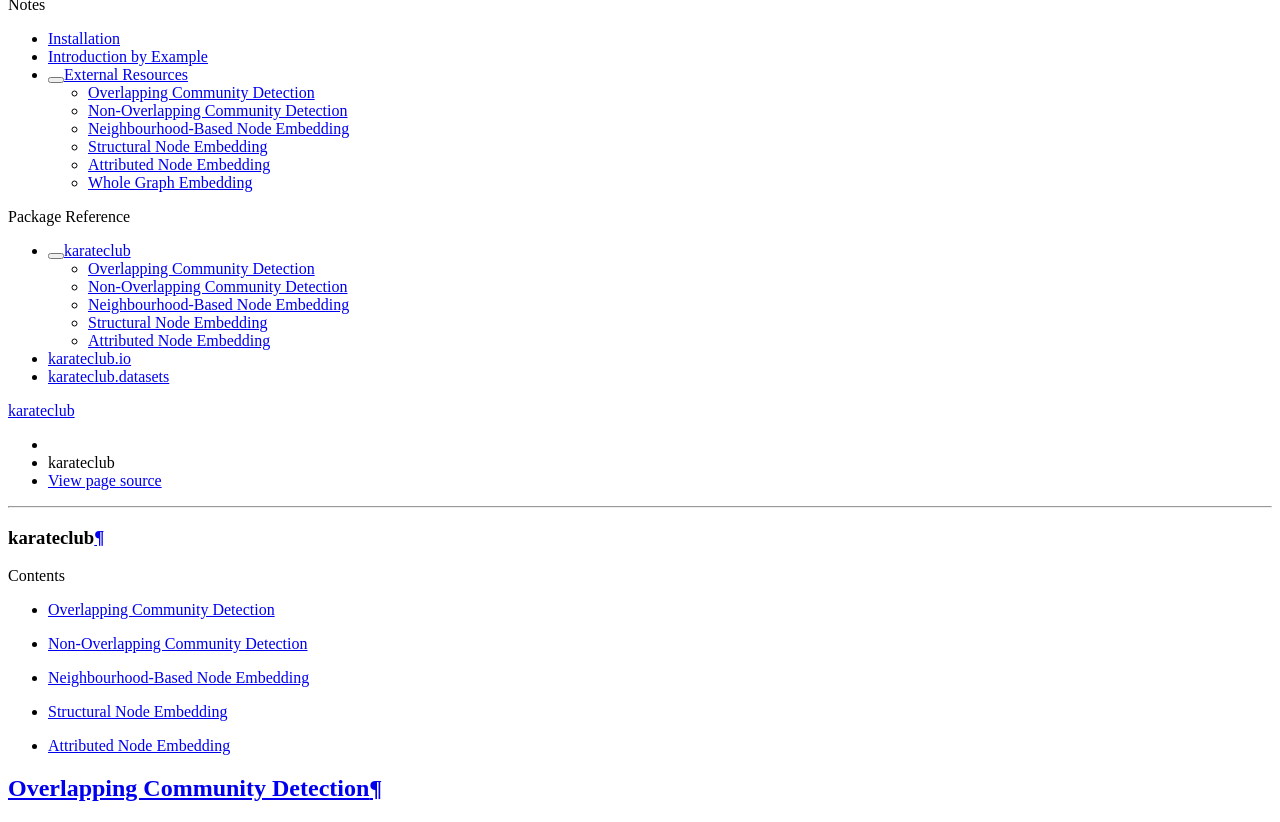
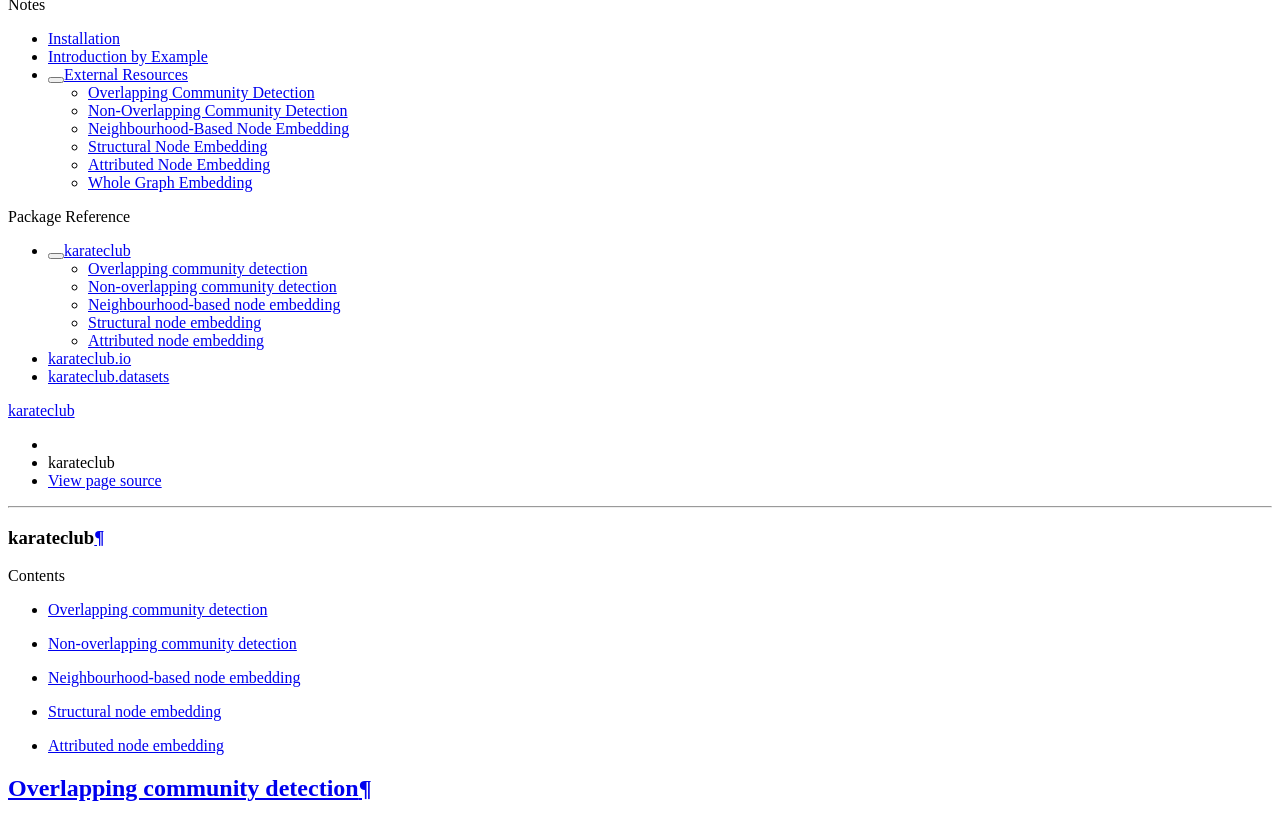
Before and after one commit to benedekrozemberczki/karateclub, a Sphinx documentation site: the page built from docs/source/modules/root.rst, in a window 1280 px wide and 1400 px high, scrolled down 417 px. Shown: the top 822 px of the window. Built offline with Sphinx 7.4.7 and the Read the Docs theme 2.0.0, drawn with Linux system fonts in a browser that asks for light colours; pages that are not in the unit, such as notebooks, are missing from menus; some of the changed text lies outside the part shown; grey boxes are pictures that could not be loaded.

Commit message:
Capitals fix.

```diff
--- a/docs/source/modules/root.rst
+++ b/docs/source/modules/root.rst
@@ -4,7 +4,7 @@ karateclub
 .. contents:: Contents
     :local:
 
-Overlapping Community Detection
+Overlapping community detection
 --------------------
 
 .. automodule:: karateclub.community_detection.overlapping.ego_splitter
@@ -27,7 +27,7 @@ Overlapping Community Detection
     :members:
     :undoc-members:
 
-Non-Overlapping Community Detection
+Non-overlapping community detection
 --------------------
 
 .. automodule:: karateclub.community_detection.non_overlapping.edmot
@@ -38,7 +38,7 @@ Non-Overlapping Community Detection
     :members:
     :undoc-members:
 
-Neighbourhood-Based Node Embedding
+Neighbourhood-based node embedding
 --------------------
 
 .. automodule:: karateclub.node_embedding.neighbourhood.diff2vec
@@ -65,14 +65,14 @@ Neighbourhood-Based Node Embedding
     :members:
     :undoc-members:
 
-Structural Node Embedding
+Structural node embedding
 --------------------
 
 .. automodule:: karateclub.node_embedding.structural.graphwave
     :members:
     :undoc-members:
 
-Attributed Node Embedding
+Attributed node embedding
 --------------------
 
 .. automodule:: karateclub.node_embedding.attributed.bane
```
